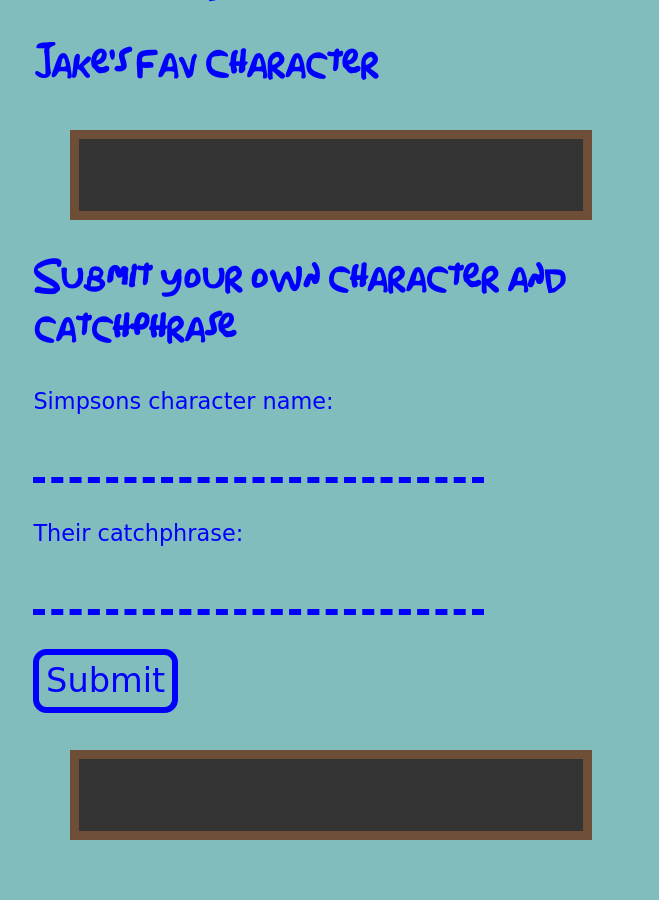
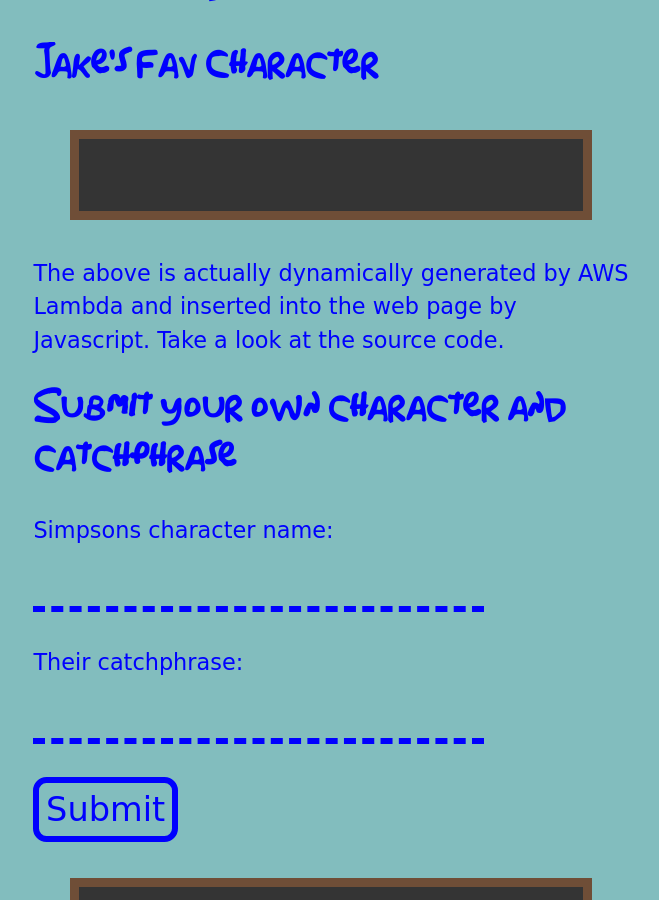
Before and after one commit to jkwlsn/im-learnding, a Jekyll site: the page built from api.html, in a window 1280 px wide and 900 px high, scrolled down 1421 px. Shown: the whole window, without its empty margins (309-968 px from the left). Built offline with Jekyll 4.4.1, drawn with Linux system fonts in a browser that asks for light colours.

Commit message:
Adds comment to API page

```diff
--- a/api.html
+++ b/api.html
@@ -4,6 +4,7 @@ title: API testbed
 ---
 <h2>Jake's Fav Character</h2>
 <code id="api-get-fav"></code>
+<p>The above is actually dynamically generated by AWS Lambda and inserted into the web page by Javascript. Take a look at the source code.</p>
 <h2>Submit your own character and catchphrase</h2>
 <form id="api-post-fav-form">
     <label for="character">Simpsons character name:</label>
```
